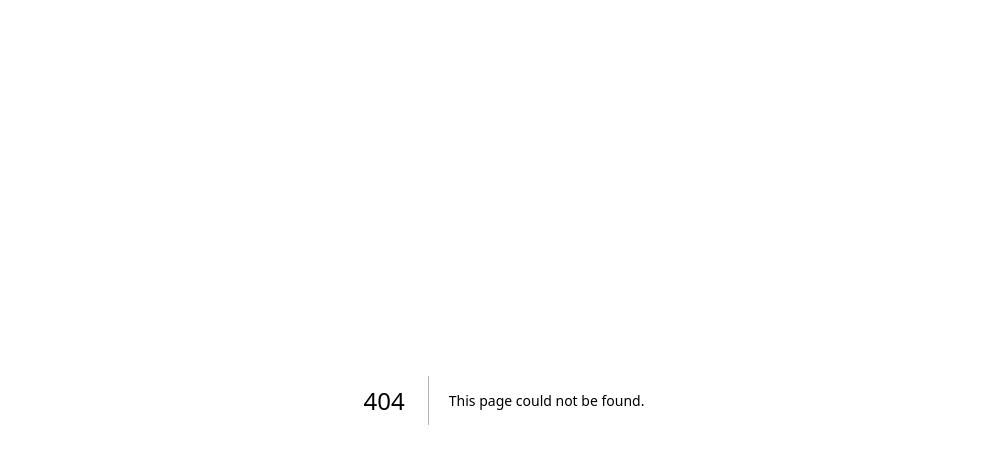
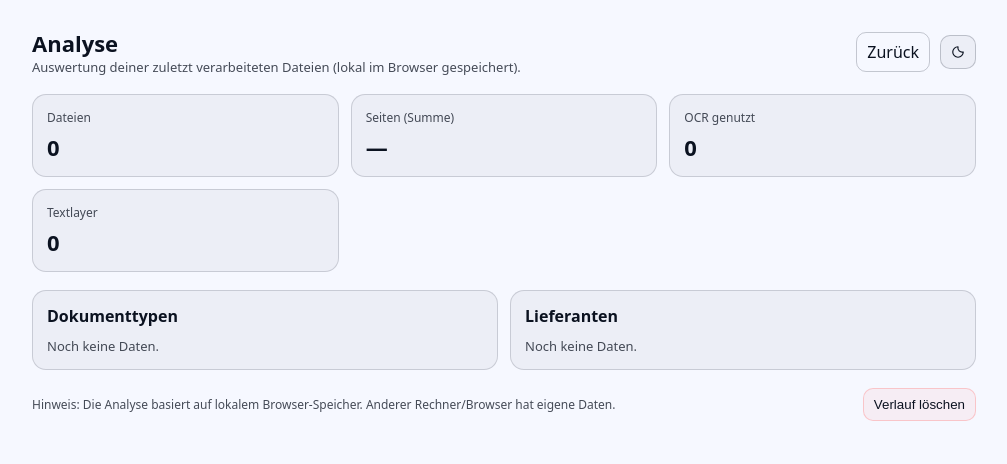
Before and after one commit to pohlandnicos/postbeschriftung, a Next.js app in the folder apps/web/: page /analysis in a window 1280 px wide. Before the commit this address had no page. Shown: the top 464 px of the page, without its empty margins (136-1143 px from the left). Built offline with nearby package versions, Linux system fonts and the light colour scheme.

Commit message:
Add analysis page with local history

```diff
--- /dev/null
+++ b/apps/web/app/analysis/page.tsx
@@ -0,0 +1,156 @@
+'use client';
+
+import { useMemo, useState } from 'react';
+import { clearHistory, loadHistory } from '@/lib/history';
+import { ThemeToggle } from '@/components/ThemeToggle';
+
+export default function AnalysisPage() {
+  const [items, setItems] = useState(() => loadHistory());
+
+  const stats = useMemo(() => {
+    const byType = new Map<string, number>();
+    const byVendor = new Map<string, number>();
+
+    let totalPages = 0;
+    let pagesKnown = 0;
+    let usedOpenAI = 0;
+    let withTextLayer = 0;
+
+    for (const it of items) {
+      byType.set(it.doc_type || 'Unbekannt', (byType.get(it.doc_type || 'Unbekannt') ?? 0) + 1);
+      byVendor.set(it.vendor || 'UNK', (byVendor.get(it.vendor || 'UNK') ?? 0) + 1);
+
+      if (typeof it.pages === 'number') {
+        totalPages += it.pages;
+        pagesKnown += 1;
+      }
+      if (it.used_openai) usedOpenAI += 1;
+      if ((it.text_length ?? 0) > 200) withTextLayer += 1;
+    }
+
+    const topTypes = [...byType.entries()].sort((a, b) => b[1] - a[1]).slice(0, 8);
+    const topVendors = [...byVendor.entries()].sort((a, b) => b[1] - a[1]).slice(0, 8);
+
+    return {
+      count: items.length,
+      totalPages,
+      pagesKnown,
+      usedOpenAI,
+      withTextLayer,
+      topTypes,
+      topVendors
+    };
+  }, [items]);
+
+  return (
+    <main style={{ maxWidth: 980, margin: '0 auto', padding: '28px 18px 80px' }}>
+      <div style={{ display: 'flex', alignItems: 'center', justifyContent: 'space-between', gap: 12, marginBottom: 18 }}>
+        <div>
+          <div style={{ fontSize: 22, fontWeight: 800 }}>Analyse</div>
+          <div style={{ fontSize: 13, opacity: 0.75 }}>Auswertung deiner zuletzt verarbeiteten Dateien (lokal im Browser gespeichert).</div>
+        </div>
+        <div style={{ display: 'flex', gap: 10, alignItems: 'center' }}>
+          <a
+            href="/"
+            style={{
+              textDecoration: 'none',
+              padding: '8px 10px',
+              borderRadius: 10,
+              border: '1px solid var(--border)',
+              background: 'transparent',
+              color: 'inherit'
+            }}
+          >
+            Zurück
+          </a>
+          <ThemeToggle />
+        </div>
+      </div>
+
+      <div
+        style={{
+          display: 'grid',
+          gridTemplateColumns: 'repeat(auto-fit, minmax(240px, 1fr))',
+          gap: 12,
+          marginBottom: 18
+        }}
+      >
+        <Card title="Dateien" value={String(stats.count)} />
+        <Card title="Seiten (Summe)" value={stats.pagesKnown ? String(stats.totalPages) : '—'} />
+        <Card title="OCR genutzt" value={String(stats.usedOpenAI)} />
+        <Card title="Textlayer" value={String(stats.withTextLayer)} />
+      </div>
+
+      <div style={{ display: 'grid', gridTemplateColumns: 'repeat(auto-fit, minmax(360px, 1fr))', gap: 12 }}>
+        <div style={{ border: '1px solid var(--border_soft)', borderRadius: 14, background: 'var(--panel)', padding: 14 }}>
+          <div style={{ fontWeight: 800, marginBottom: 10 }}>Dokumenttypen</div>
+          {stats.topTypes.length ? (
+            <div style={{ display: 'grid', gap: 8 }}>
+              {stats.topTypes.map(([k, v]) => (
+                <Row key={k} k={k} v={v} />
+              ))}
+            </div>
+          ) : (
+            <div style={{ fontSize: 13, opacity: 0.75 }}>Noch keine Daten.</div>
+          )}
+        </div>
+
+        <div style={{ border: '1px solid var(--border_soft)', borderRadius: 14, background: 'var(--panel)', padding: 14 }}>
+          <div style={{ fontWeight: 800, marginBottom: 10 }}>Lieferanten</div>
+          {stats.topVendors.length ? (
+            <div style={{ display: 'grid', gap: 8 }}>
+              {stats.topVendors.map(([k, v]) => (
+                <Row key={k} k={k} v={v} />
+              ))}
+            </div>
+          ) : (
+            <div style={{ fontSize: 13, opacity: 0.75 }}>Noch keine Daten.</div>
+          )}
+        </div>
+      </div>
+
+      <div style={{ marginTop: 18, display: 'flex', justifyContent: 'space-between', gap: 10, alignItems: 'center' }}>
+        <div style={{ fontSize: 12, opacity: 0.75 }}>
+          Hinweis: Die Analyse basiert auf lokalem Browser-Speicher. Anderer Rechner/Browser hat eigene Daten.
+        </div>
+        <button
+          type="button"
+          onClick={() => {
+            clearHistory();
+            setItems([]);
+          }}
+          style={{
+            padding: '8px 10px',
+            borderRadius: 10,
+            border: '1px solid rgba(255, 120, 120, 0.35)',
+            background: 'rgba(255, 120, 120, 0.08)',
+            color: 'inherit',
+            cursor: 'pointer'
+          }}
+        >
+          Verlauf löschen
+        </button>
+      </div>
+    </main>
+  );
+}
+
+function Card({ title, value }: { title: string; value: string }) {
+  return (
+    <div style={{ border: '1px solid var(--border_soft)', borderRadius: 14, background: 'var(--panel)', padding: 14 }}>
+      <div style={{ fontSize: 12, opacity: 0.75 }}>{title}</div>
+      <div style={{ marginTop: 6, fontSize: 22, fontWeight: 800 }}>{value}</div>
+    </div>
+  );
+}
+
+function Row({ k, v }: { k: string; v: number }) {
+  return (
+    <div style={{ display: 'flex', justifyContent: 'space-between', gap: 12 }}>
+      <div style={{ fontSize: 13, opacity: 0.85, overflow: 'hidden', textOverflow: 'ellipsis', whiteSpace: 'nowrap' }}>
+        {k}
+      </div>
+      <div style={{ fontSize: 13, fontWeight: 800 }}>{v}</div>
+    </div>
+  );
+}
--- /dev/null
+++ b/apps/web/lib/history.ts
@@ -0,0 +1,65 @@
+'use client';
+
+import type { ProcessResult } from '@/lib/types';
+
+type HistoryItem = {
+  id: string;
+  created_at: string;
+  file_id: string;
+  original_name: string;
+  suggested_filename: string;
+  doc_type: string;
+  vendor: string;
+  pages: number | null;
+  used_openai: boolean;
+  text_length: number | null;
+  date: string | null;
+};
+
+const KEY = 'postbeschriftung_history_v1';
+
+export function loadHistory(): HistoryItem[] {
+  try {
+    const raw = window.localStorage.getItem(KEY);
+    if (!raw) return [];
+    const parsed = JSON.parse(raw);
+    return Array.isArray(parsed) ? (parsed as HistoryItem[]) : [];
+  } catch {
+    return [];
+  }
+}
+
+export function saveHistory(items: HistoryItem[]) {
+  window.localStorage.setItem(KEY, JSON.stringify(items.slice(0, 500)));
+}
+
+export function appendHistory(params: {
+  result: ProcessResult;
+  originalName: string;
+  pages: number | null;
+}) {
+  const { result, originalName, pages } = params;
+  const items = loadHistory();
+
+  const next: HistoryItem = {
+    id: crypto.randomUUID(),
+    created_at: new Date().toISOString(),
+    file_id: result.file_id,
+    original_name: originalName,
+    suggested_filename: result.suggested_filename,
+    doc_type: result.doc_type,
+    vendor: result.vendor,
+    pages,
+    used_openai: Boolean(result.debug?.used_openai),
+    text_length: typeof result.debug?.text_length === 'number' ? result.debug.text_length : null,
+    date: result.date
+  };
+
+  saveHistory([next, ...items]);
+}
+
+export function clearHistory() {
+  window.localStorage.removeItem(KEY);
+}
+
+export type { HistoryItem };
```
Also changed, not shown: apps/web/app/page.tsx (+19 -1 lines).
